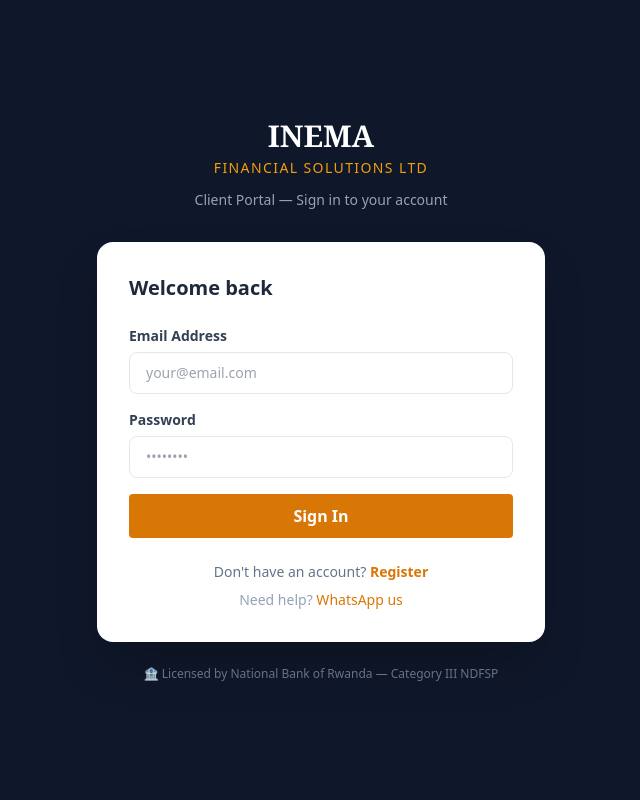
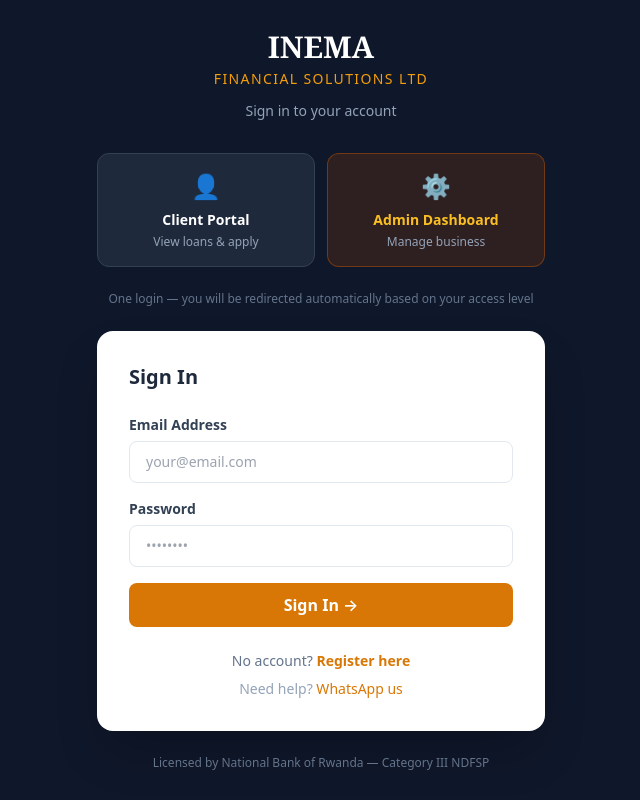
Before and after one commit to kiradukund/inema-portal, a Next.js app: page /login in a window 1280 px wide. Shown: the whole page, without its empty margins (319-959 px from the left). Built offline with nearby package versions, Linux system fonts and the light colour scheme.

Commit message:
Fix admin routing and login

```diff
--- a/app/(auth)/login/page.tsx
+++ b/app/(auth)/login/page.tsx
@@ -22,11 +22,14 @@
     const data = await res.json()
     setLoading(false)
 
-    if (!data.success) {
-      setError(data.error)
-      return
+    if (!data.success) { setError(data.error); return }
+
+    // Redirect admin to admin dashboard, clients to portal
+    if (data.data?.user?.role === 'admin') {
+      router.push('/admin')
+    } else {
+      router.push('/dashboard')
     }
-    router.push('/dashboard')
   }
 
   return (
@@ -34,70 +37,66 @@
       <div className="w-full max-w-md">
         {/* Logo */}
         <div className="text-center mb-8">
-          <h1 className="text-3xl font-bold text-white font-serif">INEMA</h1>
+          <h1 className="text-3xl font-bold text-white" style={{fontFamily:'Georgia,serif'}}>INEMA</h1>
           <p className="text-amber-500 text-sm tracking-widest uppercase mt-1">Financial Solutions Ltd</p>
-          <p className="text-slate-400 text-sm mt-3">Client Portal — Sign in to your account</p>
+          <p className="text-slate-400 text-sm mt-3">Sign in to your account</p>
         </div>
 
+        {/* Two portal options */}
+        <div className="grid grid-cols-2 gap-3 mb-6">
+          <div className="bg-slate-800 border border-slate-700 rounded-xl p-4 text-center">
+            <p className="text-2xl mb-2">👤</p>
+            <p className="text-white font-semibold text-sm">Client Portal</p>
+            <p className="text-slate-400 text-xs mt-1">View loans & apply</p>
+          </div>
+          <div className="bg-amber-900/30 border border-amber-700/50 rounded-xl p-4 text-center">
+            <p className="text-2xl mb-2">⚙️</p>
+            <p className="text-amber-400 font-semibold text-sm">Admin Dashboard</p>
+            <p className="text-slate-400 text-xs mt-1">Manage business</p>
+          </div>
+        </div>
+        <p className="text-slate-500 text-xs text-center mb-6">One login — you will be redirected automatically based on your access level</p>
+
         <div className="bg-white rounded-2xl p-8 shadow-2xl">
-          <h2 className="text-xl font-bold text-slate-800 mb-6">Welcome back</h2>
+          <h2 className="text-xl font-bold text-slate-800 mb-6">Sign In</h2>
 
           {error && (
-            <div className="mb-4 p-3 bg-red-50 border border-red-200 rounded-lg text-red-700 text-sm">
-              {error}
-            </div>
+            <div className="mb-4 p-3 bg-red-50 border border-red-200 rounded-lg text-red-700 text-sm">{error}</div>
           )}
 
           <form onSubmit={handleSubmit} className="space-y-4">
             <div>
-              <label className="label">Email Address</label>
-              <input
-                type="email"
-                className="input"
-                placeholder="your@email.com"
-                value={form.email}
-                onChange={e => setForm({ ...form, email: e.target.value })}
-                required
-              />
+              <label className="block text-sm font-semibold text-slate-700 mb-1.5">Email Address</label>
+              <input type="email" placeholder="your@email.com"
+                className="w-full border border-slate-200 rounded-lg px-4 py-2.5 text-sm focus:outline-none focus:ring-2 focus:ring-amber-500"
+                value={form.email} onChange={e => setForm({ ...form, email: e.target.value })} required />
             </div>
             <div>
-              <label className="label">Password</label>
-              <input
-                type="password"
-                className="input"
-                placeholder="••••••••"
-                value={form.password}
-                onChange={e => setForm({ ...form, password: e.target.value })}
-                required
-              />
+              <label className="block text-sm font-semibold text-slate-700 mb-1.5">Password</label>
+              <input type="password" placeholder="••••••••"
+                className="w-full border border-slate-200 rounded-lg px-4 py-2.5 text-sm focus:outline-none focus:ring-2 focus:ring-amber-500"
+                value={form.password} onChange={e => setForm({ ...form, password: e.target.value })} required />
             </div>
-            <button
-              type="submit"
-              disabled={loading}
-              className="btn-gold w-full mt-2 disabled:opacity-60 disabled:cursor-not-allowed"
-            >
-              {loading ? 'Signing in...' : 'Sign In'}
+            <button type="submit" disabled={loading}
+              className="w-full bg-amber-600 hover:bg-amber-500 disabled:opacity-60 text-white font-semibold py-2.5 rounded-lg transition-colors mt-2">
+              {loading ? 'Signing in...' : 'Sign In →'}
             </button>
           </form>
 
           <div className="mt-6 text-center space-y-2">
             <p className="text-sm text-slate-500">
-              Don&apos;t have an account?{' '}
-              <Link href="/register" className="text-amber-600 font-semibold hover:underline">
-                Register
-              </Link>
+              No account?{' '}
+              <Link href="/register" className="text-amber-600 font-semibold hover:underline">Register here</Link>
             </p>
             <p className="text-sm text-slate-400">
               Need help?{' '}
-              <a href="https://wa.me/250788834132" target="_blank" className="text-amber-600 hover:underline">
-                WhatsApp us
-              </a>
+              <a href="https://wa.me/250788834132" target="_blank" className="text-amber-600 hover:underline">WhatsApp us</a>
             </p>
           </div>
         </div>
 
         <p className="text-center text-slate-500 text-xs mt-6">
-          🏦 Licensed by National Bank of Rwanda — Category III NDFSP
+          Licensed by National Bank of Rwanda — Category III NDFSP
         </p>
       </div>
     </div>
--- a/app/(portal)/layout.tsx
+++ b/app/(portal)/layout.tsx
@@ -13,57 +13,59 @@
     .eq('id', user.id)
     .single()
 
+  const isAdmin = profile?.role === 'admin'
+
   return (
     <div className="min-h-screen flex bg-slate-50">
-      {/* Sidebar */}
       <aside className="w-64 bg-slate-900 flex flex-col">
-        {/* Brand */}
         <div className="p-6 border-b border-slate-700">
-          <p className="text-white font-bold text-lg font-serif">INEMA</p>
+          <p className="text-white font-bold text-lg" style={{fontFamily:'Georgia,serif'}}>INEMA</p>
           <p className="text-amber-500 text-xs tracking-widest uppercase">Financial Solutions</p>
         </div>
 
-        {/* User info */}
         <div className="px-6 py-4 border-b border-slate-700">
           <p className="text-white font-semibold text-sm truncate">{profile?.full_name}</p>
           <p className="text-slate-400 text-xs mt-0.5 capitalize">{profile?.role ?? 'Client'}</p>
         </div>
 
-        {/* Nav links */}
         <nav className="flex-1 p-4 space-y-1">
           {[
-            { href: '/dashboard',     label: 'Dashboard',     icon: '📊' },
-            { href: '/loans',         label: 'My Loans',      icon: '💳' },
-            { href: '/loans/apply',   label: 'Apply for Loan',icon: '📝' },
-            { href: '/calculator',    label: 'Calculator',    icon: '🧮' },
-            { href: '/profile',       label: 'My Profile',    icon: '👤' },
+            { href: '/dashboard',     label: 'Dashboard',      icon: '📊' },
+            { href: '/loans',         label: 'My Loans',       icon: '💳' },
+            { href: '/loans/apply',   label: 'Apply for Loan', icon: '📝' },
+            { href: '/calculator',    label: 'Calculator',     icon: '🧮' },
+            { href: '/profile',       label: 'My Profile',     icon: '👤' },
           ].map(link => (
             <Link key={link.href} href={link.href}
               className="flex items-center gap-3 px-4 py-2.5 rounded-lg text-slate-300 hover:bg-slate-800 hover:text-white transition-colors text-sm font-medium">
-              <span>{link.icon}</span>
-              {link.label}
+              <span>{link.icon}</span>{link.label}
             </Link>
           ))}
+
+          {/* Admin shortcut if user is admin */}
+          {isAdmin && (
+            <Link href="/admin"
+              className="flex items-center gap-3 px-4 py-2.5 rounded-lg text-amber-400 hover:bg-amber-900/30 hover:text-amber-300 transition-colors text-sm font-medium mt-4 border border-amber-700/30">
+              <span>⚙️</span>Admin Dashboard
+            </Link>
+          )}
         </nav>
 
-        {/* Logout */}
         <div className="p-4 border-t border-slate-700">
           <form action="/api/auth/logout" method="POST">
             <button type="submit"
               className="w-full flex items-center gap-3 px-4 py-2.5 rounded-lg text-slate-400 hover:bg-slate-800 hover:text-white transition-colors text-sm">
-              <span>🚪</span> Sign Out
+              <span>🚪</span>Sign Out
             </button>
           </form>
           <p className="text-slate-600 text-xs mt-3 text-center">
-            Need help? <a href="https://wa.me/250788834132" target="_blank" className="text-amber-600 hover:underline">WhatsApp us</a>
+            Need help?{' '}
+            <a href="https://wa.me/250788834132" target="_blank" className="text-amber-600 hover:underline">WhatsApp us</a>
           </p>
         </div>
       </aside>
 
-      {/* Main content */}
-      <main className="flex-1 overflow-auto">
-        {children}
-      </main>
+      <main className="flex-1 overflow-auto">{children}</main>
     </div>
   )
 }
```
Also changed, not shown: middleware.ts (+35 -9 lines).
